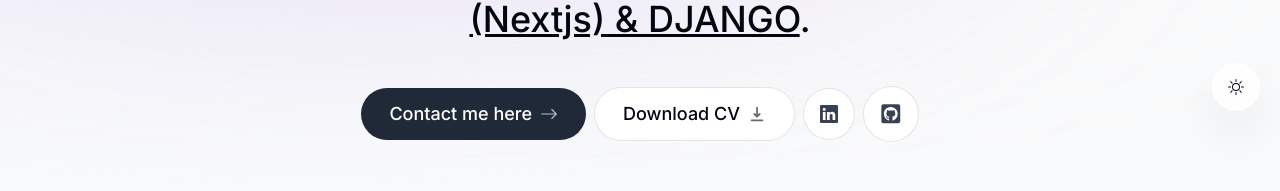
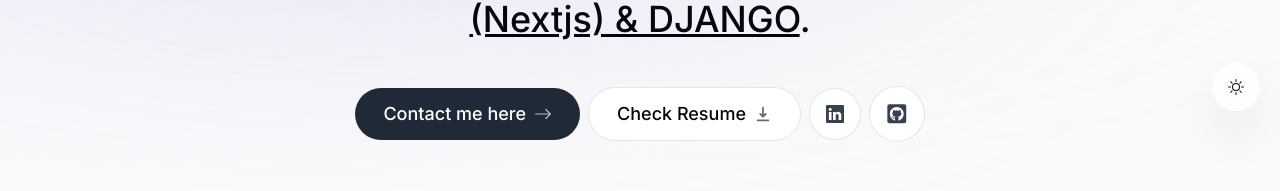
Before and after one commit to emmaexcellent/Nextjs-portfolio, a Next.js app: page / in a window 1280 px wide. Shown: the part 669-860 px from the top of the page. Built offline with nearby package versions, Linux system fonts and the light colour scheme; no server answers.

Commit message:
Update Intro.tsx

```diff
--- a/components/Intro.tsx
+++ b/components/Intro.tsx
@@ -89,8 +89,8 @@
           focus:scale-110 hover:scale-110 active:scale-105
           transition cursor-pointer border
           borderBlack dark:bg-white/10'
-          href="/CV.pdf" download>
-          Download CV{" "}
+          href="/Resume.pdf" download>
+          Check Resume{" "}
           <HiDownload className="opacity-60
           group-hover:translate-y-1 transition"/>
         </a>
```
